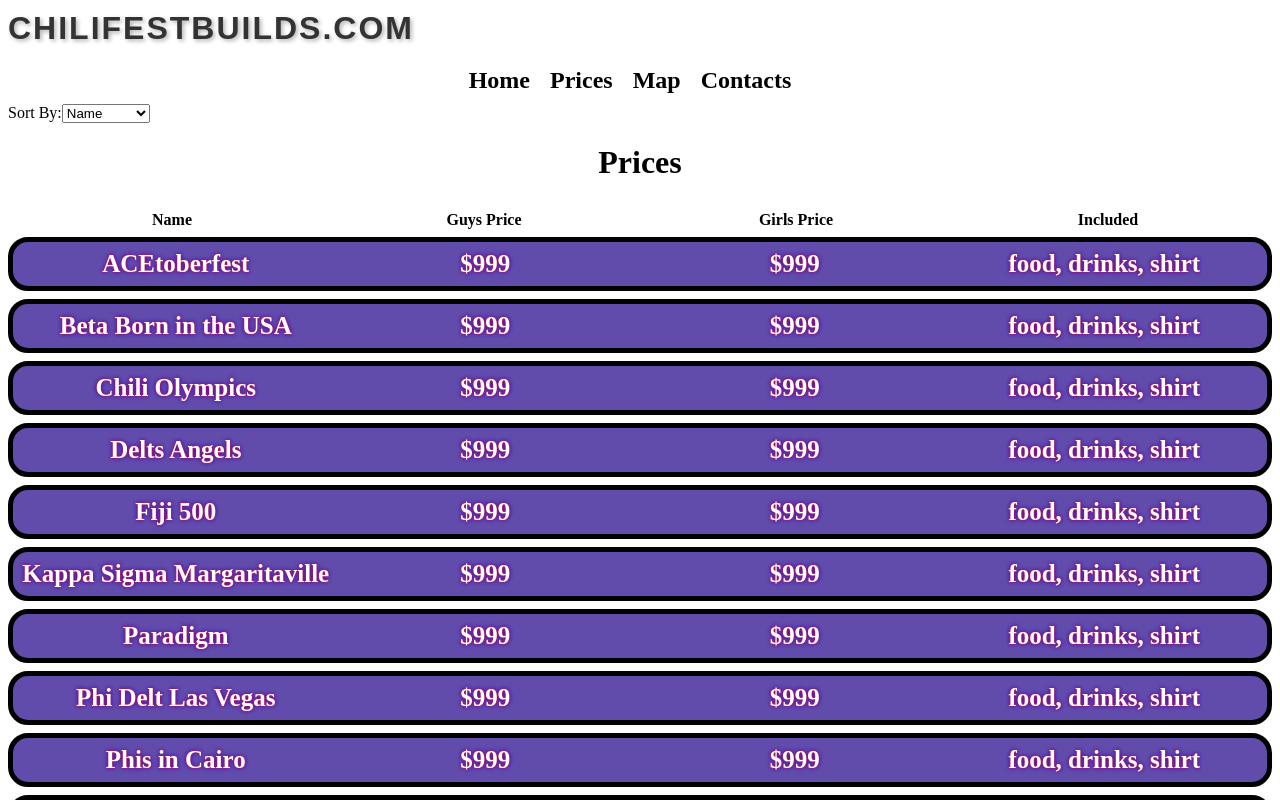
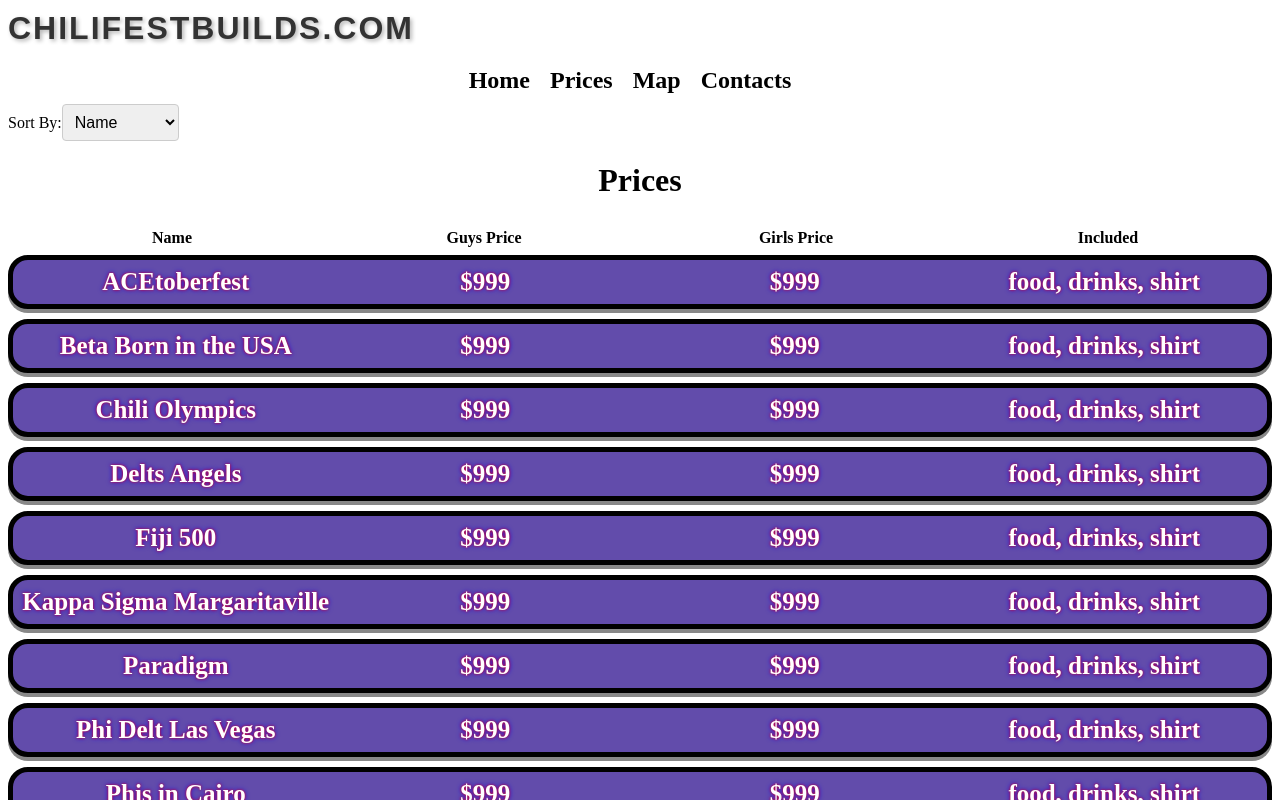
Before and after one commit to andrewlin27/chilifest-builds, a React (Create React App) app: page /prices in a window 1280 px wide. Shown: the top 800 px of the page. Built offline with nearby package versions, Linux system fonts and the light colour scheme.

Commit message:
Styling to prices dropdown

```diff
--- a/src/components/css/PriceEntry.css
+++ b/src/components/css/PriceEntry.css
@@ -12,6 +12,8 @@
     color: white;
     text-shadow: 0 0 3px #FF0000, 0 0 5px #0000FF;
     font-weight: bold;
+    box-shadow: 0 4px 0 #888888;
+    margin-bottom: 10px;
   }
 
 @media (max-width: 760px) {
--- a/src/components/css/Prices.css
+++ b/src/components/css/Prices.css
@@ -13,3 +13,38 @@
   #title {
     text-align: center;
   }
+
+/* Add this to your existing stylesheet */
+
+#sortDropdown {
+  padding: 8px; /* Adjust padding as needed */
+  font-size: 16px; /* Adjust font size as needed */
+  border: 1px solid #ccc; /* Add a border */
+  border-radius: 4px; /* Add some border-radius for rounded corners */
+  margin-right: 10px; /* Adjust margin as needed */
+  cursor: pointer; /* Add a pointer cursor on hover */
+}
+
+/* Style the dropdown arrow */
+#sortDropdown::after {
+  content: ' ▼'; /* Unicode for down arrow */
+  font-size: 12px; /* Adjust font size as needed */
+  margin-left: 5px; /* Adjust margin as needed */
+}
+
+/* Style dropdown options */
+#sortDropdown option {
+  background-color: #f9f9f9; /* Background color for options */
+  color: #333; /* Text color for options */
+}
+
+/* Style the dropdown when hovered */
+#sortDropdown:hover {
+  border-color: #888; /* Border color on hover */
+}
+
+/* Style the dropdown when focused */
+#sortDropdown:focus {
+  outline: none; /* Remove the default focus outline */
+  border-color: #4caf50; /* Border color when focused */
+}
```
Also changed, not shown: src/components/Prices.js (+0 -23 lines).
